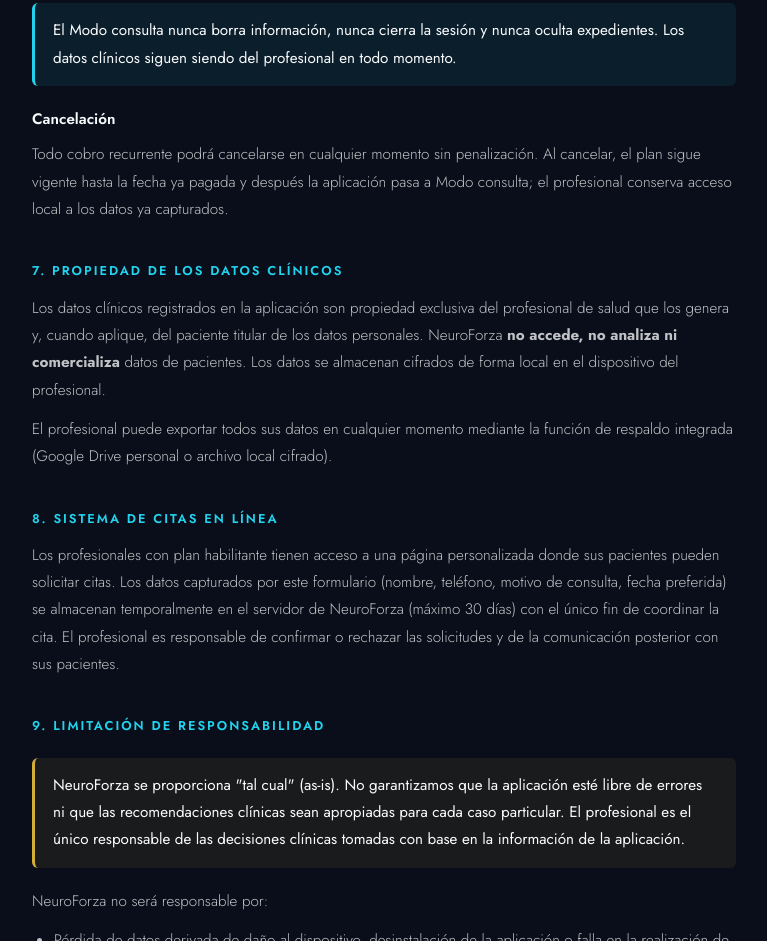
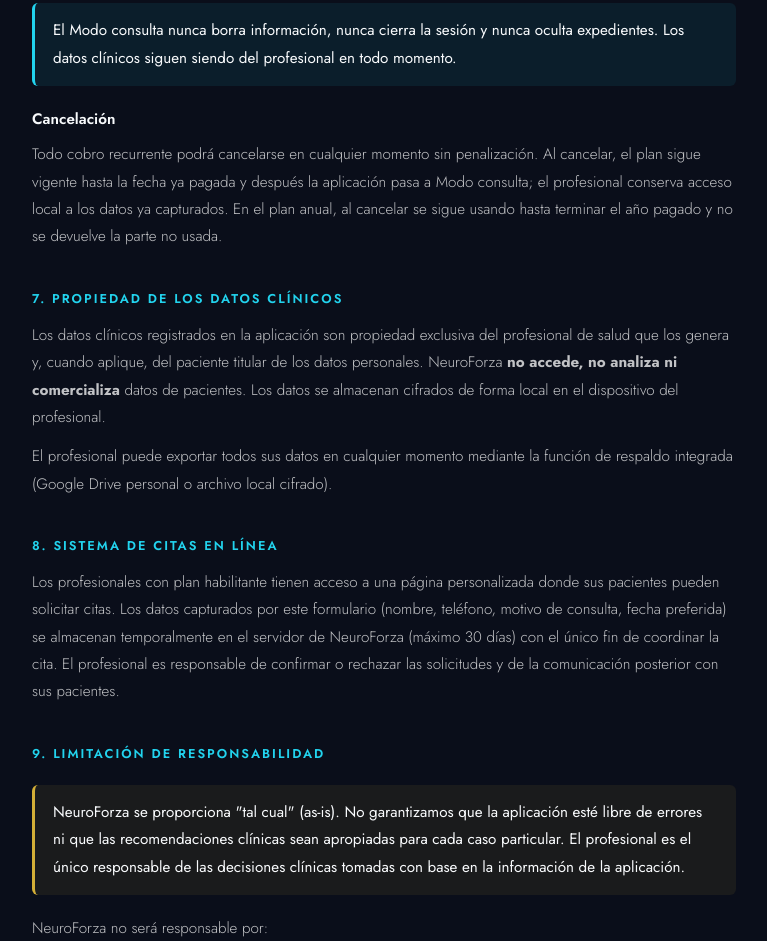
Before and after one commit to dfrankb/neuroforza, a plain HTML site: page app/terminos.html in a window 1280 px wide. Shown: the part 2569-3510 px from the top of the page, without its empty margins (256-1023 px from the left). Drawn offline with nearby package versions, Linux system fonts and the light colour scheme.

Commit message:
docs(web): plan anual: al cancelar se usa hasta terminar el año pagado y no se devuelve la parte no usada; dicho en los términos y en la ventana de pago antes de pagar (Dan, 14-nov) (S238)
Co-Authored-By: Claude Opus 5.5 <noreply@anthropic.com>

```diff
--- a/app/terminos.html
+++ b/app/terminos.html
@@ -124,7 +124,7 @@
 
   <h3>Cancelación</h3>
   <p>
-    Todo cobro recurrente podrá cancelarse en cualquier momento sin penalización. Al cancelar, el plan sigue vigente hasta la fecha ya pagada y después la aplicación pasa a Modo consulta; el profesional conserva acceso local a los datos ya capturados.
+    Todo cobro recurrente podrá cancelarse en cualquier momento sin penalización. Al cancelar, el plan sigue vigente hasta la fecha ya pagada y después la aplicación pasa a Modo consulta; el profesional conserva acceso local a los datos ya capturados. En el plan anual, al cancelar se sigue usando hasta terminar el año pagado y no se devuelve la parte no usada.
   </p>
 
   <h2>7. Propiedad de los datos clínicos</h2>
```
Also changed, not shown: app/comprar.html (+1 -1 lines).
